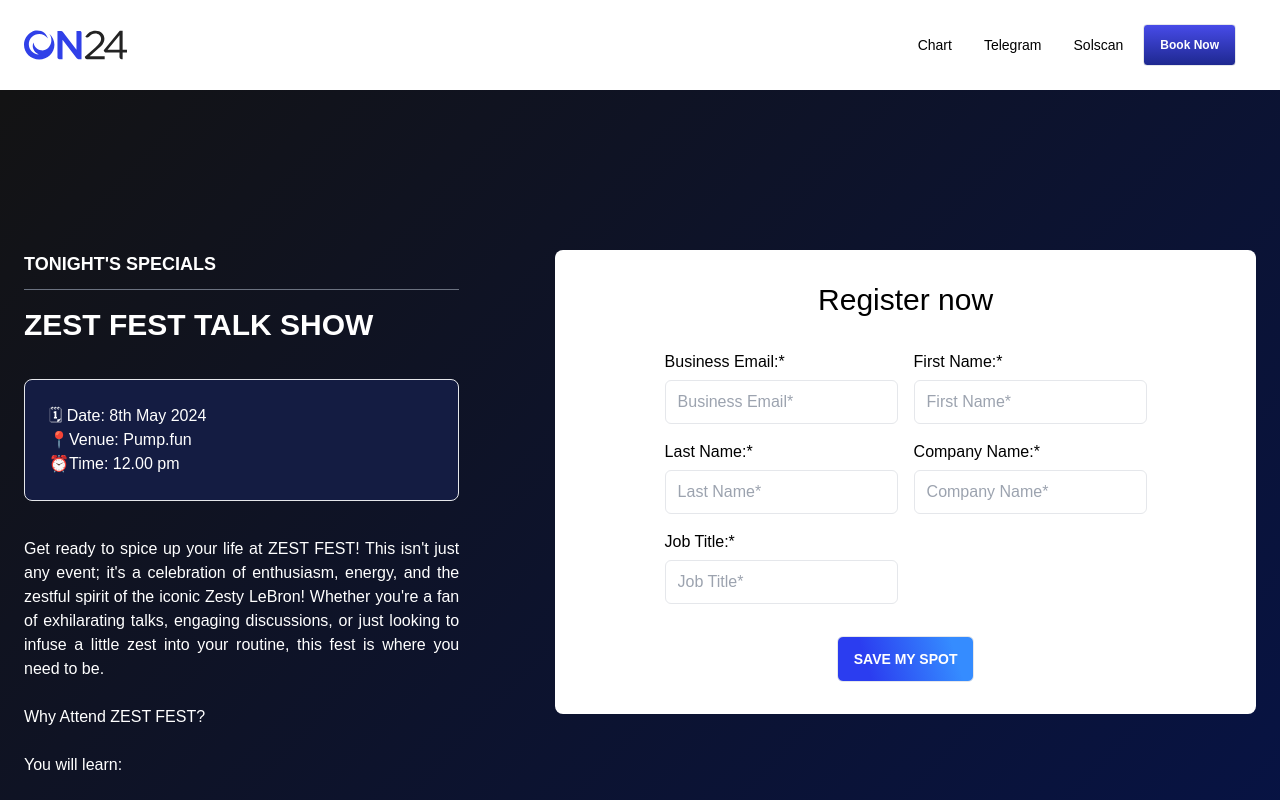
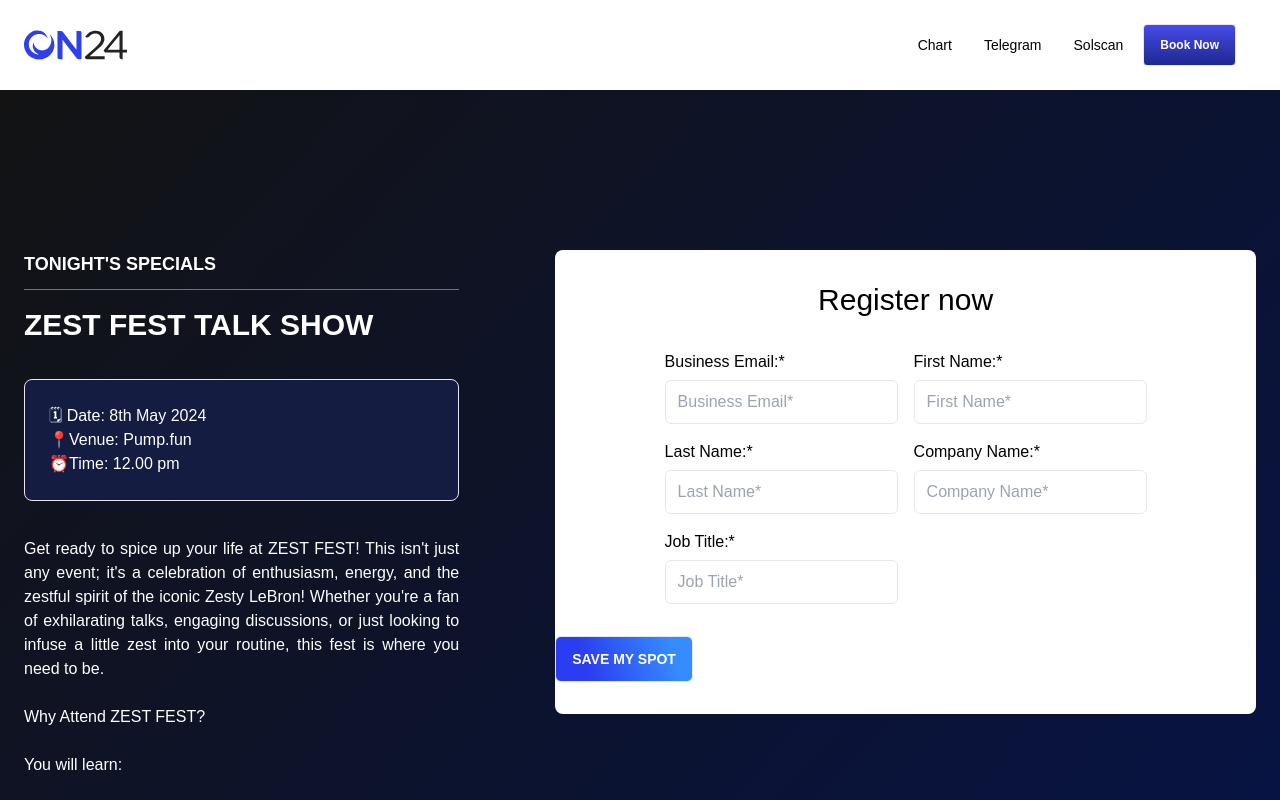
Before and after one commit to Eve-acad/zestfest-token, a Vue app: page / in a window 1280 px wide. Shown: the top 800 px of the page. Built offline with nearby package versions, Linux system fonts and the light colour scheme.

Commit message:
first commit

```diff
--- a/src/components/HeaderComponent.vue
+++ b/src/components/HeaderComponent.vue
@@ -8,13 +8,12 @@
         <a href="https://solscan.io/token/"><div class="flex gap-1.5">Solscan </div></a>
 
       </div>
-
+        <a         href="https://www.pump.fun/board">
       <button
         class="mx-5 px-4 text-xs gradient-blue text-white rounded-[4px] py-3 hover:border-[#3040E8] font-semibold border hover:text-[#1829d9]"
-        href="https://www.pump.fun/board"
       >
         Book Now
-      </button>
+      </button></a>
     </div>
     <Menu class="xl:hidden w-12 h-12 cursor-pointer" />
   </div>
--- a/src/views/HomeView.vue
+++ b/src/views/HomeView.vue
@@ -58,12 +58,13 @@
           </div>
 
         </div>
+        <a href="https://www.pump.fun/board">
         <button
           class="mx-auto text-sm px-4 my-8 w-fit gradient-blue-light text-white rounded-md py-3 hover:border-[#3040E8] font-semibold border"
-          href="https://www.pump.fun/board"
+
         >
           SAVE MY SPOT
-        </button>
+        </button></a>
       </div>
     </div>
     <div class="xl:container px-6 flex flex-col items-center gap-6 pb-24 min-w-max mx-auto">
```
